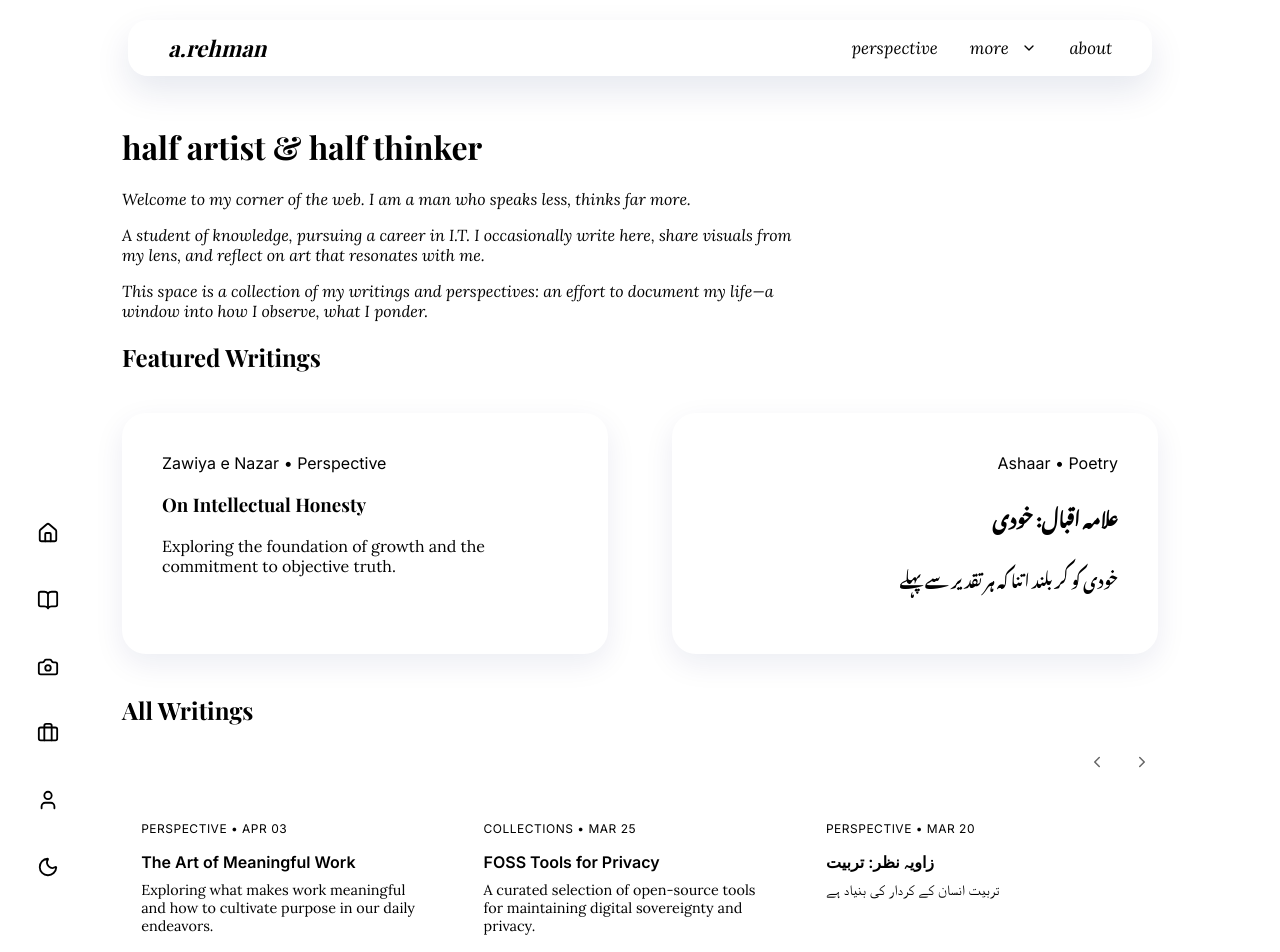
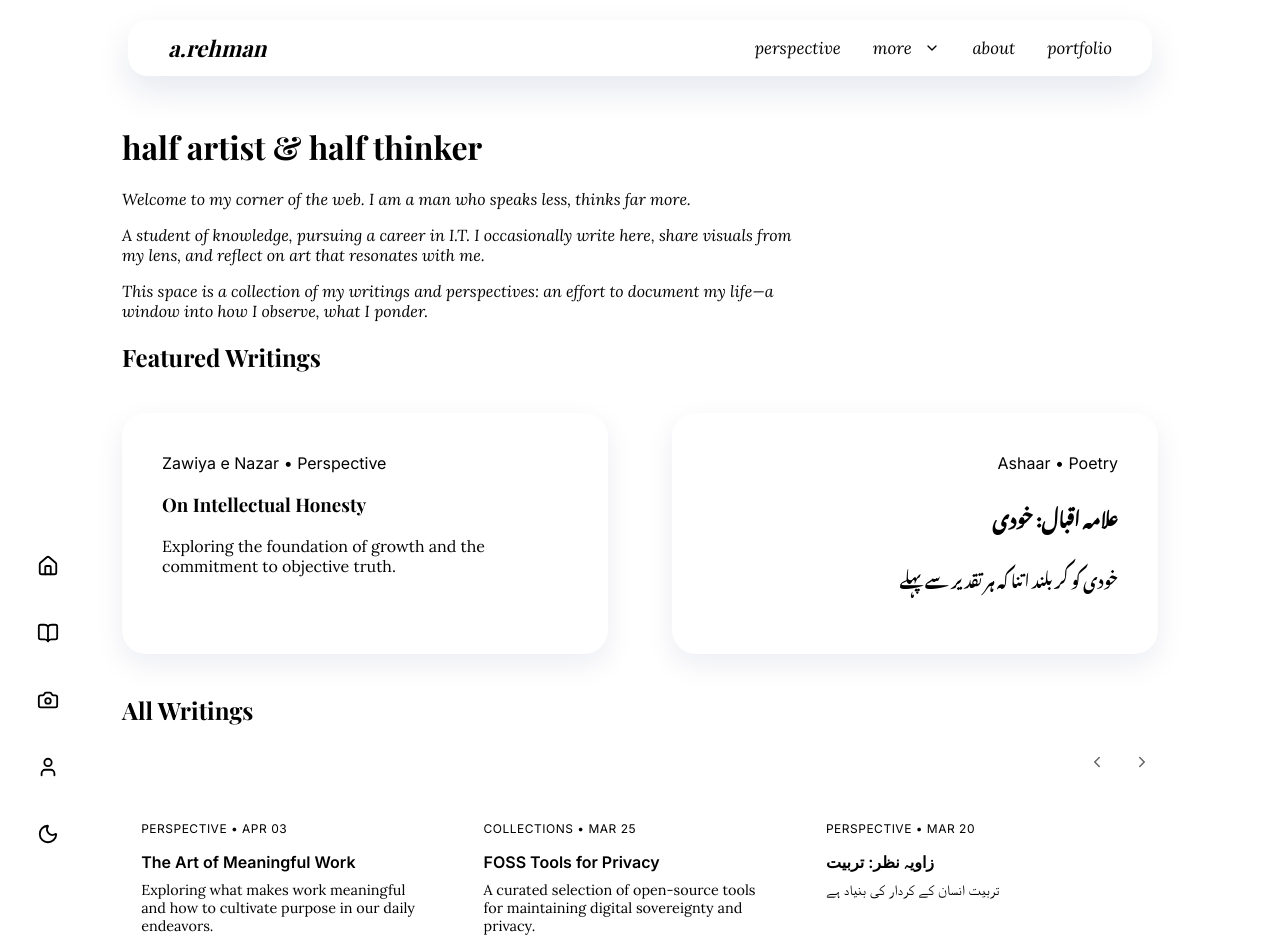
Before and after one commit to arehman-dev/arehman-dev.github.io, a Jekyll site: the page built from index.md, in a window 1280 px wide and 1400 px high. Shown: the top 952 px of the window. Built offline with Jekyll 4.4.1, drawn with Linux system fonts in a browser that asks for light colours; some web fonts are replaced.

Commit message:
v0.9.7: Move portfolio to top bar (last position after about)
- Remove portfolio button from sidebar
- Add portfolio link to top bar: perspective | more | about | portfolio
- Sidebar now contains: home, perspective, tasweer-kahani, about, theme-toggle

```diff
--- a/_layouts/default.html
+++ b/_layouts/default.html
@@ -75,7 +75,6 @@
       <a href="{{ '/' | relative_url }}" title="Home"><i data-lucide="home"></i></a>
       <a href="{{ '/perspective/' | relative_url }}" title="Perspective"><i data-lucide="book-open"></i></a>
       <a href="{{ '/tasweer-kahani/' | relative_url }}" title="Tasweer Kahani"><i data-lucide="camera"></i></a>
-      <a href="{{ '/portfolio/' | relative_url }}" title="Portfolio"><i data-lucide="briefcase"></i></a>
       <a href="{{ '/about/' | relative_url }}" title="About"><i data-lucide="user"></i></a>
 
       <button id="theme-toggle" class="nav-btn" title="Toggle Theme">
@@ -101,6 +100,7 @@
               </div>
             </div>
             <a href="{{ '/about/' | relative_url }}" class="top-link">about</a>
+            <a href="{{ '/portfolio/' | relative_url }}" class="top-link">portfolio</a>
         </div>
       </nav>
     </header>
```
